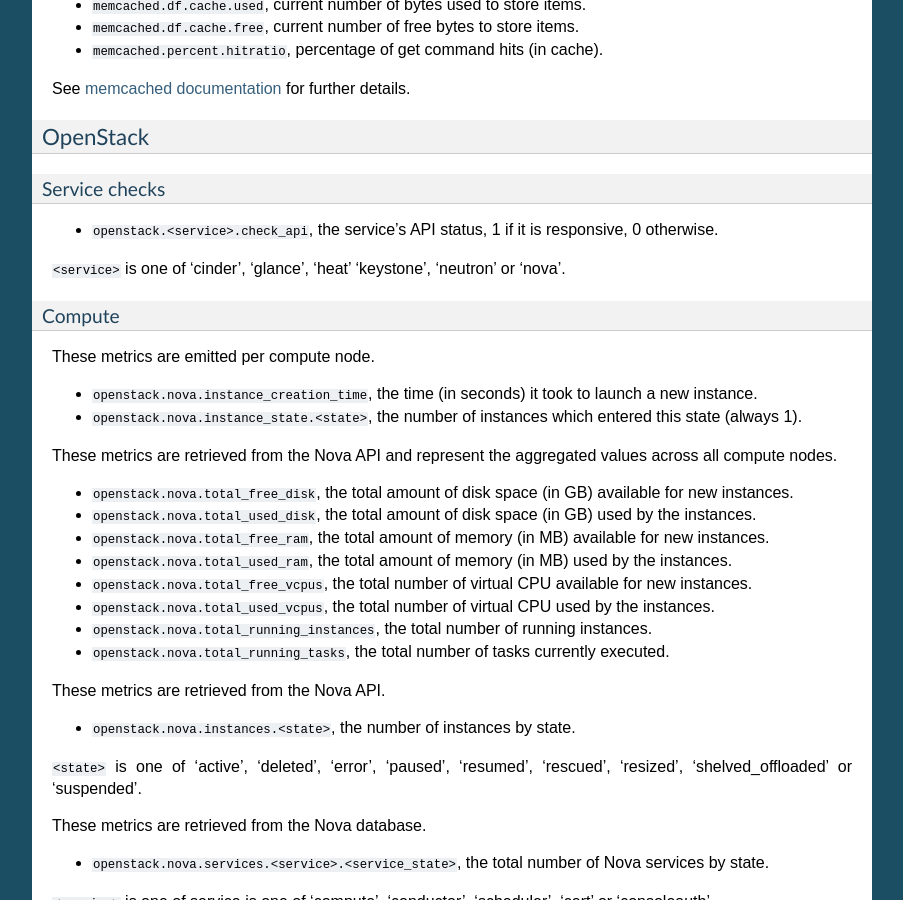
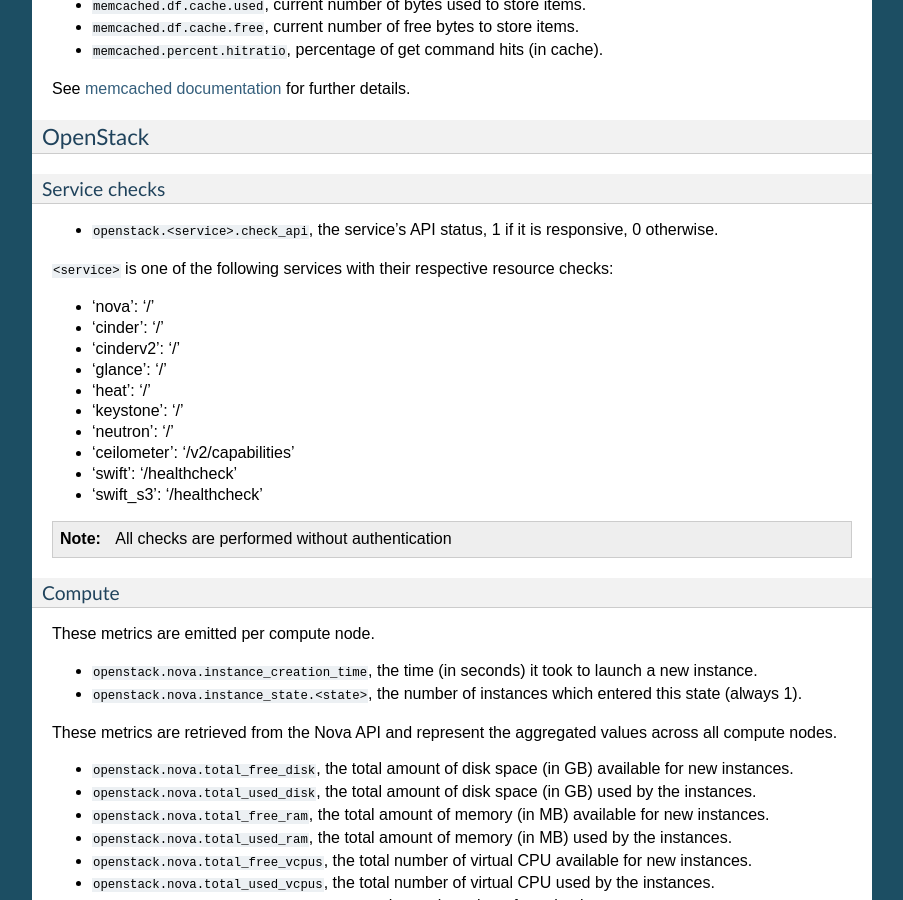
Before and after one commit to openstack-archive/fuel-plugin-lma-collector, a Sphinx documentation site: the page built from doc/source/metrics.rst, in a window 1280 px wide and 900 px high, scrolled down 8269 px. Shown: the whole window, without its empty margins (198-1101 px from the left). Built offline with Sphinx 7.4.7, drawn with Linux system fonts in a browser that asks for light colours.

Commit message:
Lighten API checks
* Light API calls to don't overload endpoints and avoid duplicate calls used
  for metrics.
  We perform the most basic API test to determine API status, mainly by
  calling the root path without authentification.
* Remove the explicit keystone check by the implicit one we perform by
  asking a token.

Change-Id: I8caa31876f4534e1aace79a994176b281ec211b0

```diff
--- a/doc/source/metrics/openstack.rst
+++ b/doc/source/metrics/openstack.rst
@@ -6,7 +6,20 @@
 
 * ``openstack.<service>.check_api``, the service's API status, 1 if it is responsive, 0 otherwise.
 
-``<service>`` is one of 'cinder', 'glance', 'heat' 'keystone', 'neutron' or 'nova'.
+``<service>`` is one of the following services with their respective resource checks:
+
+* 'nova': '/'
+* 'cinder': '/'
+* 'cinderv2': '/'
+* 'glance': '/'
+* 'heat': '/'
+* 'keystone': '/'
+* 'neutron': '/'
+* 'ceilometer': '/v2/capabilities'
+* 'swift': '/healthcheck'
+* 'swift_s3': '/healthcheck'
+
+.. note:: All checks are performed without authentication
 
 Compute
 ^^^^^^^
```
Also changed, not shown: 1 other file.
